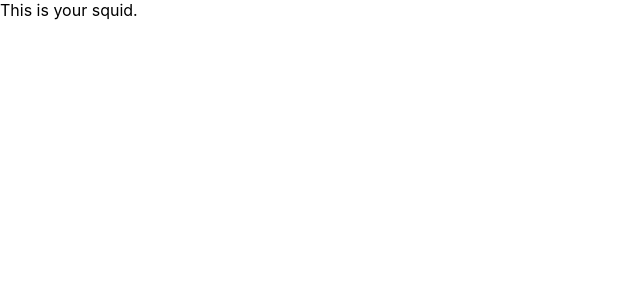
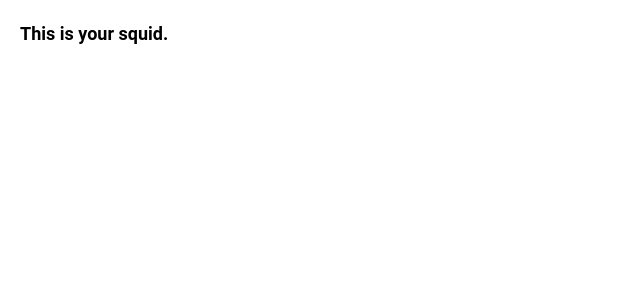
Before and after one commit to mishatuesday/amplifyapp, a React (Create React App) app: page / in a window 1280 px wide. Shown: the top 300 px of the page, without its empty margins (0-640 px from the left). Built offline with nearby package versions, Linux system fonts and the light colour scheme.

Commit message:
install tailwind

```diff
--- a/package.json
+++ b/package.json
@@ -34,5 +34,8 @@
       "last 1 firefox version",
       "last 1 safari version"
     ]
+  },
+  "devDependencies": {
+    "tailwindcss": "^3.4.10"
   }
 }
--- a/src/Component.js
+++ b/src/Component.js
@@ -2,7 +2,7 @@ import React from 'react'
 
 function Component() {
     return (
-        <div>
+        <div class="font-bold sm:text-sm md:text-lg xl:text-2xl p-5">
             This is your squid.
         </div>
     )
--- a/src/index.css
+++ b/src/index.css
@@ -1,13 +1,12 @@
+@tailwind base;
+@tailwind components;
+@tailwind utilities;
+
 body {
   margin: 0;
-  font-family: -apple-system, BlinkMacSystemFont, 'Segoe UI', 'Roboto', 'Oxygen',
+  font-family: 'Roboto', 'Oxygen',
     'Ubuntu', 'Cantarell', 'Fira Sans', 'Droid Sans', 'Helvetica Neue',
     sans-serif;
   -webkit-font-smoothing: antialiased;
   -moz-osx-font-smoothing: grayscale;
 }
-
-code {
-  font-family: source-code-pro, Menlo, Monaco, Consolas, 'Courier New',
-    monospace;
-}
--- /dev/null
+++ b/tailwind.config.js
@@ -0,0 +1,16 @@
+/** @type {import('tailwindcss').Config} */
+module.exports = {
+  content: [
+    "./src/**/*.{js,jsx,ts,tsx}",
+  ],
+  theme: {
+    screens: {
+      'sm': '390px',
+      'md': '768px',
+      'lg': '1100px',
+      'xl': '1400px'
+    },
+    extend: {},
+  },
+  plugins: [],
+}
```
Also changed, not shown: 1 other file (tests, documents, lock files or other folders).
